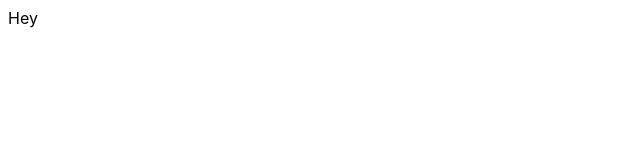
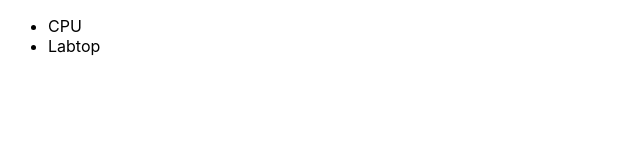
Before and after one commit to OmarThinks/React-Context-Project, a React (Create React App) app in the folder 2-hooks-app/: page / in a window 1280 px wide. Shown: the top 160 px of the page, without its empty margins (0-640 px from the left). Built offline with nearby package versions, Linux system fonts and the light colour scheme.

Commit message:
Filled Products List

```diff
--- a/2-hooks-app/src/App.js
+++ b/2-hooks-app/src/App.js
@@ -1,5 +1,6 @@
 import './App.css';
 import { Component } from 'react';
+import ProductsList from './components/ProductsList';
 
 
 class App extends Component {
@@ -7,7 +8,7 @@ class App extends Component {
   render() {
       return(
         <div id="root_div">
-          Hey
+          <ProductsList />
         </div>
      );
   }
--- /dev/null
+++ b/2-hooks-app/src/components/ProductsList.js
@@ -0,0 +1,11 @@
+const ProductsList = () => {
+    return (
+    <div className="prodcuts-list">
+        <ul>
+        <li>CPU</li>
+        <li>Labtop</li>
+        </ul>
+    </div> );
+}
+
+export default ProductsList;
```
Also changed, not shown: 2-hooks-app/src/components/SongsList.js (deleted).
